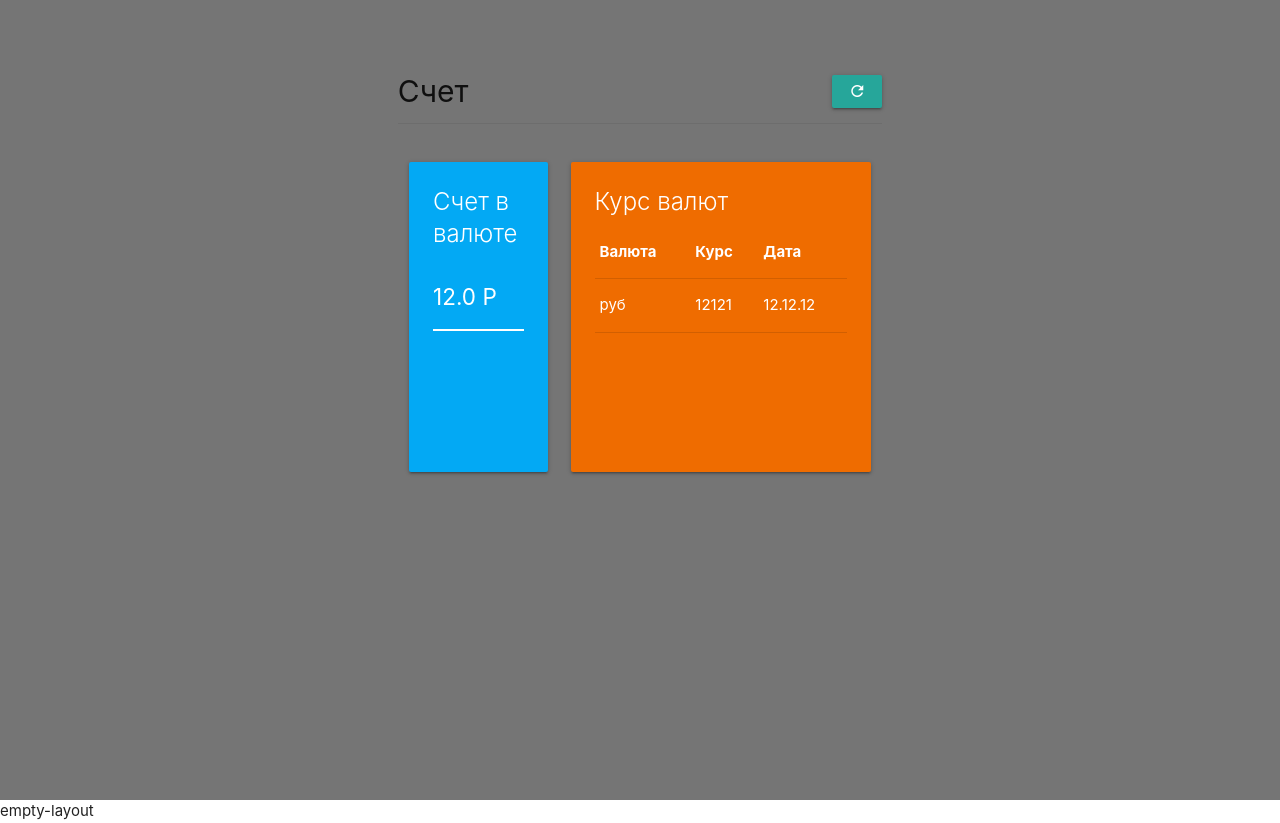
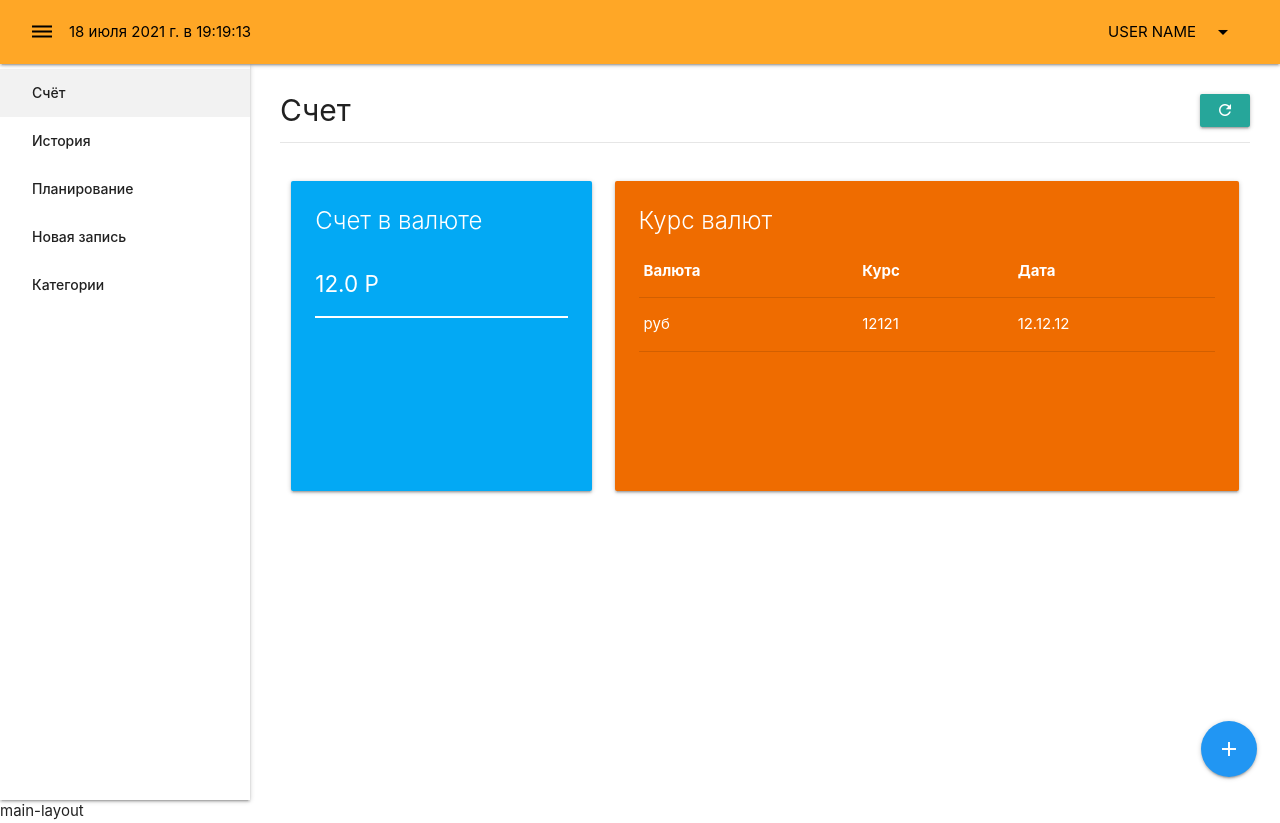
Before and after one commit to Ba888Ton/home-crm, a Vue app: page / in a window 1280 px wide. Built offline with nearby package versions, Linux system fonts and the light colour scheme.

Commit message:
add links on main page

```diff
--- /dev/null
+++ b/src/components/app/Navbar.vue
@@ -0,0 +1,68 @@
+<template>
+  <nav class="navbar orange lighten-1">
+    <div class="nav-wrapper">
+      <div class="navbar-left">
+        <a href="#" @click.prevent="$emit('toggle')">
+          <i class="material-icons black-text">dehaze</i>
+        </a>
+        <span class="black-text"> {{ date | date('datetime') }} </span>
+      </div>
+
+      <ul class="right hide-on-small-and-down">
+        <li>
+          <a
+            class="dropdown-trigger black-text"
+            href="#"
+            ref="userMenu"
+            data-target="dropdown"
+          >
+            USER NAME
+            <i class="material-icons right">arrow_drop_down</i>
+          </a>
+
+          <ul id="dropdown" class="dropdown-content">
+            <li>
+              <router-link to="/profile" class="black-text">
+                <i class="material-icons">account_circle</i>Профиль
+              </router-link>
+            </li>
+            <li class="divider" tabindex="-1"></li>
+            <li>
+              <a href="#" class="black-text" @click.prevent="logout">
+                <i class="material-icons">assignment_return</i>Выйти
+              </a>
+            </li>
+          </ul>
+        </li>
+      </ul>
+    </div>
+  </nav>
+</template>
+<script>
+export default {
+  data() {
+    return {
+      date: new Date(),
+      interval: null,
+      dropdown: null
+    }
+  },
+  methods: {
+    logout() {
+      console.log('logout');
+      this.$router.push('/login?message=logout')
+    }
+  },
+  mounted () {
+    this.interval = setInterval(() => {
+      this.date = new Date()
+    }, 1000);
+    this.dropdown = window.M.Dropdown.init(this.$refs.userMenu, {hover: true})
+  },
+  beforeDestroy(){
+    clearInterval(this.interval);
+    this.dropdown?.destroy && this.dropdown.destroy();
+
+  }
+}
+</script>
--- /dev/null
+++ b/src/components/app/Sidebar.vue
@@ -0,0 +1,29 @@
+<template>
+  <ul class="sidenav app-sidenav" :class="{open: value}">
+    <router-link
+      v-for="link in links"
+      :key="link.title"
+      tag="li"
+      active-class="active"
+      :to="link.url"
+      :exact="link.exact"
+    >
+      <a href="#" class="waves-effect waves-orange pointer">{{link.title}}</a>
+    </router-link>
+
+  </ul>
+</template>
+<script>
+export default {
+  props: ['value'],
+  data:() => ({
+    links: [
+      {title: 'Счёт', url: '/', exact: true},
+      {title: 'История', url: '/history'},
+      {title: 'Планирование', url: '/planning'},
+      {title: 'Новая запись', url: '/record'},
+      {title: 'Категории', url: '/categories'},
+    ]
+  }),
+}
+</script>
--- /dev/null
+++ b/src/filters/date.filter.js
@@ -0,0 +1,15 @@
+export default function dateFilter(value, format = 'date') {
+  const options = {}
+
+  if (format.includes('date')) {
+    options.day = '2-digit';
+    options.month = 'long';
+    options.year = 'numeric';
+  }
+  if (format.includes('time')) {
+    options.hour = '2-digit';
+    options.minute = '2-digit';
+    options.second = '2-digit';
+  }
+  return new Intl.DateTimeFormat('ru-RU', options).format(value)
+}
--- a/src/layouts/MainLayout.vue
+++ b/src/layouts/MainLayout.vue
@@ -1,70 +1,30 @@
 <template>
   <div class="app-main-layout">
-    <nav class="navbar orange lighten-1">
-      <div class="nav-wrapper">
-        <div class="navbar-left">
-          <a href="#">
-            <i class="material-icons black-text">dehaze</i>
-          </a>
-          <span class="black-text">12.12.12</span>
-        </div>
-
-        <ul class="right hide-on-small-and-down">
-          <li>
-            <a
-              class="dropdown-trigger black-text"
-              href="#"
-              data-target="dropdown"
-            >
-              USER NAME
-              <i class="material-icons right">arrow_drop_down</i>
-            </a>
-
-            <ul id="dropdown" class="dropdown-content">
-              <li>
-                <a href="#" class="black-text">
-                  <i class="material-icons">account_circle</i>Профиль
-                </a>
-              </li>
-              <li class="divider" tabindex="-1"></li>
-              <li>
-                <a href="#" class="black-text">
-                  <i class="material-icons">assignment_return</i>Выйти
-                </a>
-              </li>
-            </ul>
-          </li>
-        </ul>
-      </div>
-    </nav>
-
-    <ul class="sidenav app-sidenav open">
-      <li>
-        <a href="#" class="waves-effect waves-orange pointer">Счет</a>
-      </li>
-      <li>
-        <a href="#" class="waves-effect waves-orange pointer">История</a>
-      </li>
-      <li>
-        <a href="#" class="waves-effect waves-orange pointer">Планирование</a>
-      </li>
-      <li>
-        <a href="#" class="waves-effect waves-orange pointer">Новая запись</a>
-      </li>
-      <li>
-        <a href="#" class="waves-effect waves-orange pointer">Категории</a>
-      </li>
-    </ul>
-
-    <main class="app-content">
+    <Navbar @toggle="isOpen = !isOpen" />
+    <Sidebar v-model="isOpen" />
+    <main class="app-content" :class="{full: !isOpen}">
       <div class="app-page">
         <router-view />
       </div>
     </main>
     <div class="fixed-action-btn">
-      <a class="btn-floating btn-large blue" href="#">
+      <router-link  class="btn-floating btn-large blue" to="/record">
         <i class="large material-icons">add</i>
-      </a>
+      </router-link>
     </div>
   </div>
 </template>
+<script>
+import Navbar from '@/components/app/Navbar'
+import Sidebar from '@/components/app/Sidebar'
+export default {
+  components: {
+    Navbar,
+    Sidebar
+  },
+  name: 'main-layout',
+  data: () => ({
+    isOpen: true
+  })
+}
+</script>
--- a/src/main.js
+++ b/src/main.js
@@ -4,8 +4,11 @@
 import router from './router'
 import store from './store'
 import 'materialize-css/dist/js/materialize.min'
+import dateFilter from '@/filters/date.filter'
 
-Vue.config.productionTip = false
+Vue.config.productionTip = false;
+
+Vue.filter('date', dateFilter)
 
 new Vue({
   router,
--- a/src/router/index.js
+++ b/src/router/index.js
@@ -8,6 +8,7 @@
   {
     path: '/',
     name: 'Home',
+    meta: {layout: 'main'},
     component: Home
   },
   {
```
